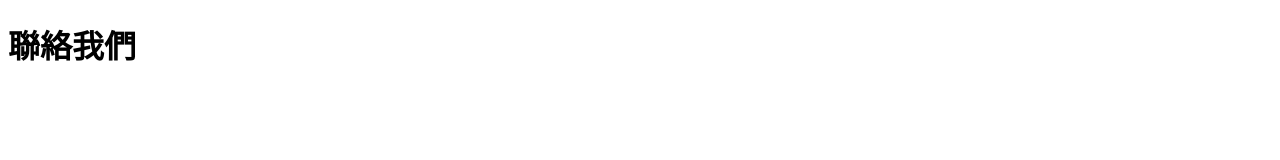
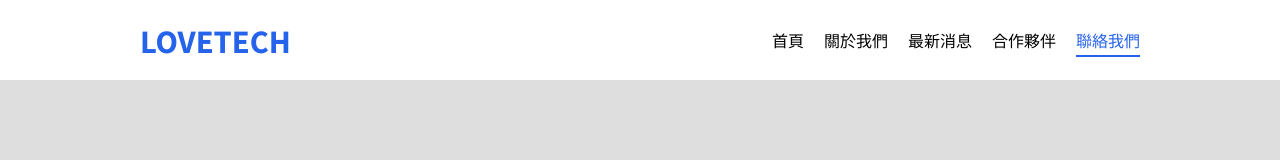
Before and after one commit to davidworker/20241217_project, a plain HTML site: page contact.html in a window 1280 px wide. Drawn offline with Linux system fonts and the light colour scheme.

Commit message:
實作剩下的 header 套用

```diff
--- a/contact.html
+++ b/contact.html
@@ -4,8 +4,17 @@
         <meta charset="UTF-8" />
         <meta name="viewport" content="width=device-width, initial-scale=1.0" />
         <title>聯絡我們</title>
+        <link rel="preconnect" href="https://fonts.googleapis.com" />
+        <link rel="preconnect" href="https://fonts.gstatic.com" crossorigin />
+        <link
+            href="https://fonts.googleapis.com/css2?family=Noto+Sans+TC:wght@100..900&display=swap"
+            rel="stylesheet"
+        />
+        <link rel="stylesheet" href="./assets/css/main.css" />
+        <link rel="stylesheet" href="./assets/css/header.css" />
     </head>
     <body>
-        <h1>聯絡我們</h1>
+        <div id="header-block"></div>
     </body>
+    <script type="module" src="./assets/js/main.js"></script>
 </html>
```
Also changed, not shown: partner.html (+10 -1 lines).
